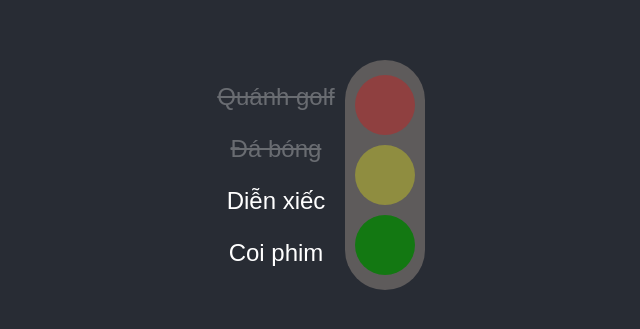
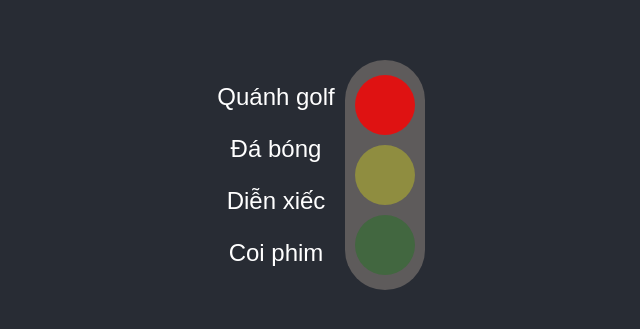
Before and after one commit to vietnguyenhoangw/RJS-TodolistApp, a React (Create React App) app: page / in a window 1280 px wide. Shown: the part 225-554 px from the top of the page, without its empty margins (314-954 px from the left). Built offline with nearby package versions, Linux system fonts and the light colour scheme.

Commit message:
Change todo item when click :penguin:

```diff
--- a/src/App.js
+++ b/src/App.js
@@ -7,13 +7,15 @@ import TrafficLight from "./components/TrafficLight/TrafficLight";
 class App extends React.Component {
   constructor(props) {
     super(props);
-    this.todoItems = [
-      { title: "Quánh golf", isComplete: true },
-      { title: "Đá bóng", isComplete: true },
-      { title: "Diễn xiếc" },
-      { title: "Coi phim" },
-    ];
-    this.state = { isActivePositions: 0 };
+    this.state = {
+      isActivePositions: 0,
+      todoItems: [
+        { id: 0, title: "Quánh golf", isComplete: false },
+        { id: 1, title: "Đá bóng", isComplete: false },
+        { id: 2, title: "Diễn xiếc", isComplete: false },
+        { id: 3, title: "Coi phim", isComplete: false },
+      ],
+    };
   }
 
   componentDidMount() {
@@ -24,17 +26,33 @@ class App extends React.Component {
             ? this.state.isActivePositions + 1
             : 0,
       });
-    }, 1000);
+    }, 100000);
   }
+
+  changeCompleteStatus = (id) => {
+    const newTodoItems = this.state.todoItems.map((item) => {
+      if (item.id === id) {
+        const editItem = { ...item, isComplete: !item.isComplete };
+        return editItem;
+      } else {
+        return item;
+      }
+    });
+    this.setState({ todoItems: newTodoItems });
+  };
 
   render() {
     return (
       <div className="App">
         <header className="App-header">
-          {this.todoItems.length ? (
+          {this.state.todoItems.length ? (
             <div>
-              {this.todoItems.map((item, index) => (
-                <TodoItem item={item} key={index} />
+              {this.state.todoItems.map((item) => (
+                <TodoItem
+                  onPress={this.changeCompleteStatus}
+                  item={item}
+                  key={item.id}
+                />
               ))}
             </div>
           ) : (
--- a/src/components/TodoItem/TodoItem.js
+++ b/src/components/TodoItem/TodoItem.js
@@ -4,7 +4,7 @@ import "./TodoItem.css";
 
 class TodoItem extends Component {
   render() {
-    const { item } = this.props;
+    const { item, onPress } = this.props;
 
     // using clasic way
     // let className = "TodoItem";
@@ -20,7 +20,7 @@ class TodoItem extends Component {
     });
 
     return (
-      <div className={titleClassNames}>
+      <div onClick={() => onPress(item.id)} className={titleClassNames}>
         <p>{this.props.item.title}</p>
       </div>
     );
--- a/src/components/TrafficLight/TrafficLight.js
+++ b/src/components/TrafficLight/TrafficLight.js
@@ -5,7 +5,6 @@ import classNames from "classnames";
 class TrafficLight extends React.Component {
   render() {
     const { isActive } = this.props;
-    console.log("TrafficLight -> render -> isActive", isActive)
 
     return (
       <div className={"traffic-light"}>
```
